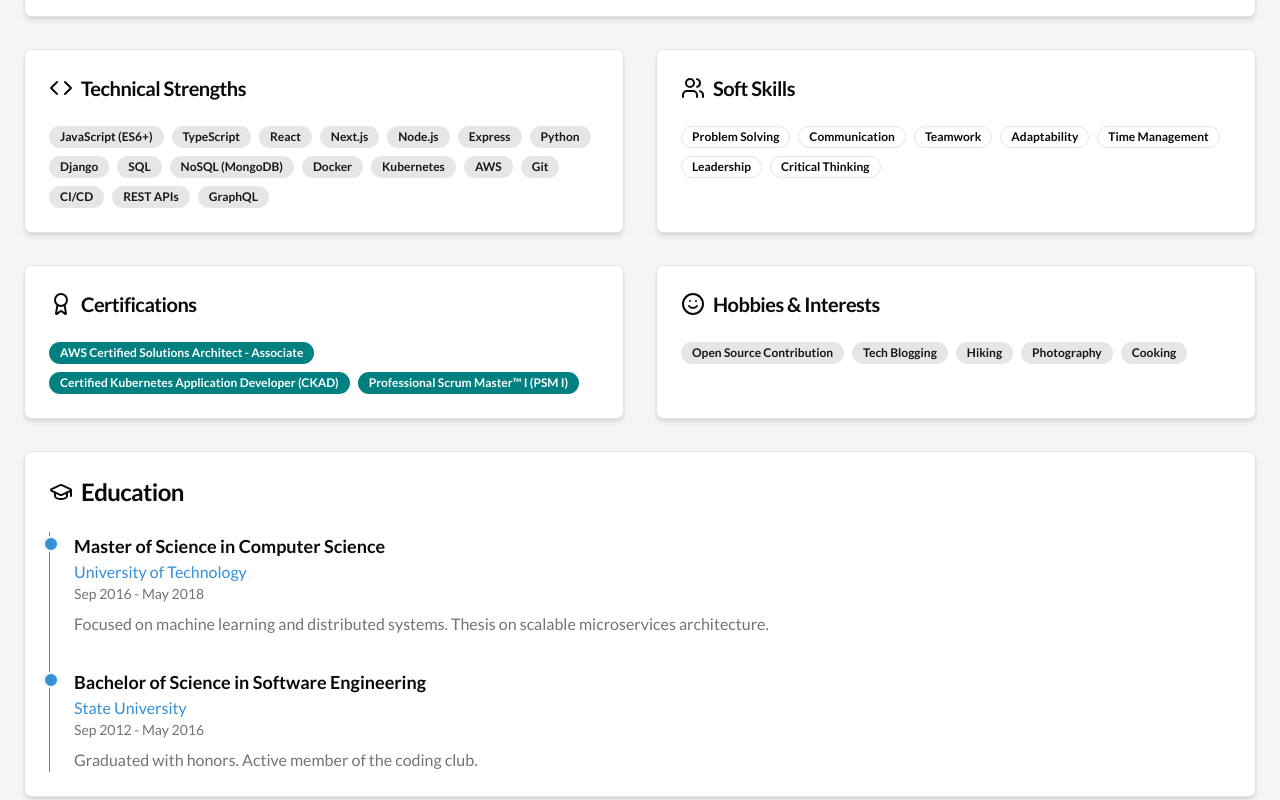
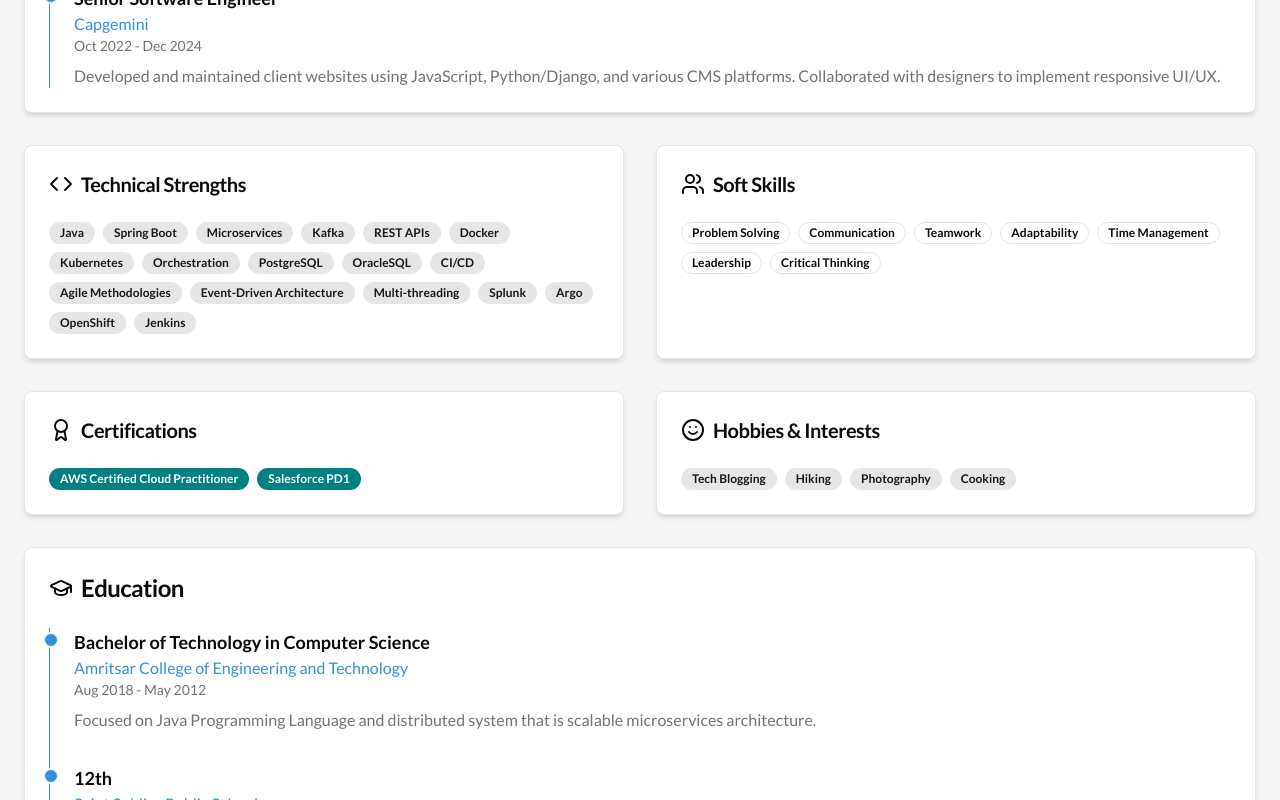
Before and after one commit to yash-udaiwal/MyPortfolio, a Next.js app: page /summary in a window 1280 px wide. Shown: the part 760-1560 px from the top of the page. Built offline with nearby package versions, Linux system fonts and the light colour scheme.

Commit message:
added details

```diff
--- a/src/app/contact/page.jsx
+++ b/src/app/contact/page.jsx
@@ -5,10 +5,10 @@ import { Mail, Linkedin, Github, Phone } from 'lucide-react';
 import Link from 'next/link';
 
 const contactDetails = {
-  email: "alex.johnson.dev@email.com",
-  phone: "+1 (555) 123-4567", // Optional
-  linkedin: "https://linkedin.com/in/alexjohnsondev", // Replace with actual URL
-  github: "https://github.com/alexjohnsondev", // Replace with actual URL
+  email: "yashudaiwal2@email.com",
+  phone: "+918386015884", // Optional
+  linkedin: "https://www.linkedin.com/in/yash-udaiwal-09a013186/", // Replace with actual URL
+  github: "https://github.com/yash-udaiwal", // Replace with actual URL
 };
 
 export default function ContactPage() {
--- a/src/app/summary/page.jsx
+++ b/src/app/summary/page.jsx
@@ -5,50 +5,48 @@ import { Briefcase, Code, Users, Award, GraduationCap, Smile } from 'lucide-reac
 
 // Placeholder data - replace with actual content
 const summaryData = {
-  professionalSummary: "Highly motivated and detail-oriented Software Engineer with 5+ years of experience in designing, developing, and maintaining scalable web applications. Proven ability to work effectively in fast-paced environments and collaborate with cross-functional teams to deliver high-quality software solutions. Passionate about learning new technologies and applying them to solve complex problems.",
+  professionalSummary: "🚀 Passionate Java Developer | Spring Boot | Microservices | Kafka | Scalable API Solutions With over 2 years of experience in backend development, I specialize in building scalable, high-performance microservices using Java, Spring Boot, and Kafka. My expertise lies in designing event-driven architectures, optimizing API performance, and leveraging multi-threading for efficient data processing. Currently, at Evernorth, I am working on Pharmacy APIs, developing scalable solutions using Spring Boot, Kafka, and microservices while utilizing Splunk and Argo for monitoring and CI/CD automation. Previously, at Capgemini, I contributed to reducing bug rates by 25%, streamlining microservices architecture, and enhancing system reliability. 🔹 Tech Stack: Java | Spring Boot | Microservices | Kafka | REST APIs | Multi-threading | PostgreSQL | OracleSQL | Docker | Kubernetes | Jenkins | Argo | OpenShift | Splunk | Agile💡 Always eager to optimize system performance, solve complex problems, and collaborate with teams to deliver robust and scalable solutions.",
   technicalStrengths: [
-    "JavaScript (ES6+)", "TypeScript", "React", "Next.js", "Node.js",
-    "Express", "Python", "Django", "SQL", "NoSQL (MongoDB)",
-    "Docker", "Kubernetes", "AWS", "Git", "CI/CD", "REST APIs", "GraphQL"
+    "Java", "Spring Boot", "Microservices", "Kafka", "REST APIs","Docker","Kubernetes","Orchestration","PostgreSQL","OracleSQL",
+    "CI/CD", "Agile Methodologies", "Event-Driven Architecture", "Multi-threading", "Splunk", "Argo", "OpenShift","Jenkins"
   ],
   softSkills: [
     "Problem Solving", "Communication", "Teamwork", "Adaptability",
     "Time Management", "Leadership", "Critical Thinking"
   ],
   hobbies: [ // Added Hobbies section data
-    "Open Source Contribution", "Tech Blogging", "Hiking", "Photography", "Cooking"
+    "Tech Blogging", "Hiking", "Photography", "Cooking"
   ],
   experience: [
     {
       title: "Senior Software Engineer",
-      company: "Tech Solutions Inc.",
-      period: "Jan 2021 - Present",
+      company: "Evernorth Health Services",
+      period: "Dec 2024 - Present",
       description: "Led development of key features for a large-scale e-commerce platform using React, Node.js, and AWS. Mentored junior engineers and improved code quality through code reviews and pair programming.",
     },
     {
-      title: "Software Engineer",
-      company: "Web Innovators LLC",
-      period: "Jun 2018 - Dec 2020",
+      title: "Senior Software Engineer",
+      company: "Capgemini",
+      period: "Oct 2022 - Dec 2024",
       description: "Developed and maintained client websites using JavaScript, Python/Django, and various CMS platforms. Collaborated with designers to implement responsive UI/UX.",
     },
   ],
   certifications: [
-    "AWS Certified Solutions Architect - Associate",
-    "Certified Kubernetes Application Developer (CKAD)",
-    "Professional Scrum Master™ I (PSM I)"
+    "AWS Certified Cloud Practitioner",
+    "Salesforce PD1"
   ],
   education: [
     {
-      degree: "Master of Science in Computer Science",
-      institution: "University of Technology",
-      period: "Sep 2016 - May 2018",
-      description: "Focused on machine learning and distributed systems. Thesis on scalable microservices architecture.",
+      degree: "Bachelor of Technology in Computer Science",
+      institution: "Amritsar College of Engineering and Technology",
+      period: "Aug 2018 - May 2012",
+      description: "Focused on Java Programming Language and distributed system that is scalable microservices architecture.",
     },
     {
-      degree: "Bachelor of Science in Software Engineering",
-      institution: "State University",
-      period: "Sep 2012 - May 2016",
-      description: "Graduated with honors. Active member of the coding club.",
+      degree: "12th",
+      institution: "Saint Soldier Public School",
+      period: "Apr 2017 - Mar 2018",
+      description: "cleared 12th with 89% in Science stream.",
     },
   ]
 };
```
